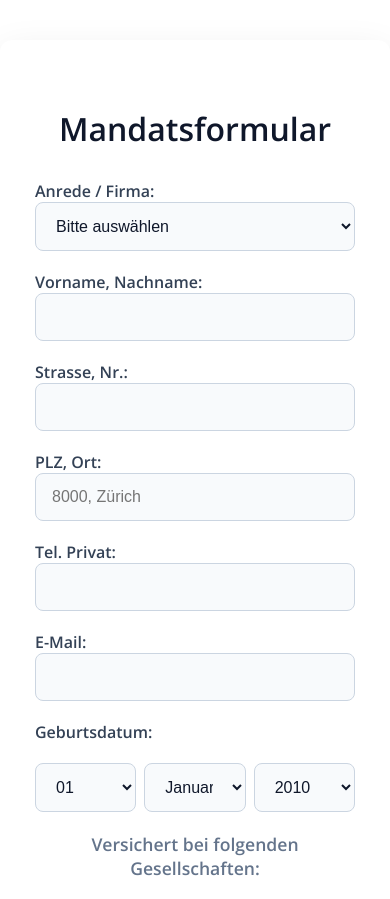
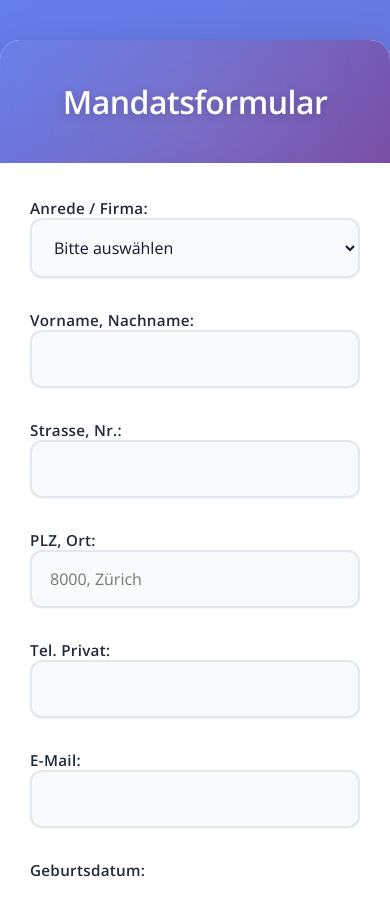
Before and after one commit to TradeSourceSwitzerland/mandat-project, a Flask app: page /mandat in a window 390 px wide. Shown: the top 899 px of the page. Run offline with Flask 3, Linux system fonts and the light colour scheme; some libraries are stand-ins or nearby versions.

Commit message:
Improve mandate form design with modern gradient styling
Co-authored-by: TradeSourceSwitzerland <220977441+TradeSourceSwitzerland@users.noreply.github.com>

```diff
--- a/templates/mandat.html
+++ b/templates/mandat.html
@@ -11,41 +11,302 @@
   overflow-x: hidden;
   margin: 0;
   padding: 0;
+  background: linear-gradient(135deg, #667eea 0%, #764ba2 100%);
 }
-    /* ... dein CSS aus dem finalen Code ... */
+    /* Modern, striking design with gradient accents */
     #mandat-wrapper * { box-sizing: border-box; }
-    #mandat-wrapper { font-family: 'Open Sans', sans-serif; color: #1e293b; background: white; max-width: 600px; margin: 40px auto; padding: 40px 35px 50px; border-radius: 12px; box-shadow: 0 15px 40px rgba(0,0,0,0.1);}
-    #mandat-wrapper h2 { text-align: center; font-weight: 600; font-size: 2rem; margin-bottom: 30px; color: #0f172a;}
-    #mandat-wrapper form { display: flex; flex-direction: column; gap: 20px;}
-    #mandat-wrapper label { font-weight: 600; color: #334155; font-size: 1rem;}
-    #mandat-wrapper input[type="text"], #mandat-wrapper input[type="email"], #mandat-wrapper select { width: 100%; padding: 14px 16px; font-size: 1rem; border-radius: 8px; border: 1.8px solid #cbd5e1; background: #f8fafc; color: #0f172a; transition: border-color 0.25s ease, background-color 0.25s ease;}
-    #mandat-wrapper input[type="text"]:focus, #mandat-wrapper input[type="email"]:focus, #mandat-wrapper select:focus { border-color: #3b82f6; background-color: #e0f2fe; outline: none;}
-    #mandat-wrapper fieldset.checkbox-group { border: none; margin: 0; padding: 0; display: flex; flex-wrap: wrap; gap: 12px 6%; justify-content: center;}
-    #mandat-wrapper fieldset.checkbox-group legend { width: 100%; font-weight: 600; font-size: 1.1rem; color: #64748b; margin-bottom: 18px; text-align: center;}
-    #mandat-wrapper fieldset.checkbox-group label { cursor: pointer; flex: 0 0 28%; text-align: center; border: 1.8px solid transparent; border-radius: 12px; padding: 10px 6px; transition: border-color 0.3s ease; display: flex; justify-content: center; align-items: center; height: 80px; box-sizing: border-box; position: relative;}
-    #mandat-wrapper fieldset.checkbox-group label:hover { border-color: #3b82f6;}
+    #mandat-wrapper {
+      font-family: 'Open Sans', sans-serif;
+      color: #1e293b;
+      background: #ffffff;
+      max-width: 680px;
+      margin: 40px auto;
+      padding: 0;
+      border-radius: 20px;
+      box-shadow: 0 25px 60px rgba(0,0,0,0.2), 0 0 1px rgba(0,0,0,0.1);
+      overflow: hidden;
+    }
+
+    /* Header section with gradient */
+    #mandat-header {
+      background: linear-gradient(135deg, #667eea 0%, #764ba2 100%);
+      padding: 50px 40px;
+      text-align: center;
+      position: relative;
+      overflow: hidden;
+    }
+
+    #mandat-header::before {
+      content: '';
+      position: absolute;
+      top: -50%;
+      right: -50%;
+      width: 200%;
+      height: 200%;
+      background: radial-gradient(circle, rgba(255,255,255,0.1) 0%, transparent 70%);
+      animation: pulse 4s ease-in-out infinite;
+    }
+
+    @keyframes pulse {
+      0%, 100% { transform: scale(1); opacity: 0.5; }
+      50% { transform: scale(1.1); opacity: 0.8; }
+    }
+
+    #mandat-wrapper h2 {
+      text-align: center;
+      font-weight: 800;
+      font-size: 2.5rem;
+      margin: 0;
+      color: #ffffff;
+      text-shadow: 0 2px 10px rgba(0,0,0,0.2);
+      position: relative;
+      z-index: 1;
+      letter-spacing: -0.5px;
+    }
+
+    #mandat-form-content {
+      padding: 45px 40px 55px;
+    }
+
+    #mandat-wrapper form { display: flex; flex-direction: column; gap: 24px;}
+
+    #mandat-wrapper label {
+      font-weight: 700;
+      color: #1e293b;
+      font-size: 0.95rem;
+      margin-bottom: 8px;
+      display: block;
+      letter-spacing: 0.3px;
+    }
+
+    #mandat-wrapper input[type="text"],
+    #mandat-wrapper input[type="email"],
+    #mandat-wrapper select {
+      width: 100%;
+      padding: 16px 18px;
+      font-size: 1rem;
+      border-radius: 12px;
+      border: 2px solid #e2e8f0;
+      background: #f8fafc;
+      color: #0f172a;
+      transition: all 0.3s cubic-bezier(0.4, 0, 0.2, 1);
+      font-family: 'Open Sans', sans-serif;
+      box-shadow: 0 1px 2px rgba(0,0,0,0.05);
+    }
+
+    #mandat-wrapper input[type="text"]:focus,
+    #mandat-wrapper input[type="email"]:focus,
+    #mandat-wrapper select:focus {
+      border-color: #667eea;
+      background-color: #ffffff;
+      outline: none;
+      box-shadow: 0 0 0 4px rgba(102, 126, 234, 0.1), 0 4px 12px rgba(102, 126, 234, 0.15);
+      transform: translateY(-1px);
+    }
+
+    #mandat-wrapper fieldset.checkbox-group {
+      border: none;
+      margin: 0;
+      padding: 30px 0;
+      display: flex;
+      flex-wrap: wrap;
+      gap: 16px;
+      justify-content: center;
+      background: linear-gradient(to bottom, #f8fafc 0%, #ffffff 100%);
+      border-radius: 16px;
+      box-shadow: inset 0 2px 8px rgba(0,0,0,0.03);
+    }
+
+    #mandat-wrapper fieldset.checkbox-group legend {
+      width: 100%;
+      font-weight: 800;
+      font-size: 1.3rem;
+      background: linear-gradient(135deg, #667eea 0%, #764ba2 100%);
+      -webkit-background-clip: text;
+      -webkit-text-fill-color: transparent;
+      background-clip: text;
+      margin-bottom: 25px;
+      text-align: center;
+      letter-spacing: -0.3px;
+    }
+
+    #mandat-wrapper fieldset.checkbox-group label {
+      cursor: pointer;
+      flex: 0 0 calc(33.333% - 12px);
+      text-align: center;
+      border: 3px solid #e2e8f0;
+      border-radius: 16px;
+      padding: 14px 8px;
+      transition: all 0.3s cubic-bezier(0.4, 0, 0.2, 1);
+      display: flex;
+      justify-content: center;
+      align-items: center;
+      min-height: 90px;
+      box-sizing: border-box;
+      position: relative;
+      background: #ffffff;
+      box-shadow: 0 2px 8px rgba(0,0,0,0.06);
+    }
+
+    #mandat-wrapper fieldset.checkbox-group label:hover {
+      border-color: #667eea;
+      box-shadow: 0 8px 20px rgba(102, 126, 234, 0.2);
+      transform: translateY(-3px);
+    }
+
     #mandat-wrapper fieldset.checkbox-group input[type="checkbox"] { display: none;}
     #mandat-wrapper fieldset.checkbox-group input[type="checkbox"]:checked + img { border: none !important;}
-    #mandat-wrapper fieldset.checkbox-group img { max-width: 180px; max-height: 80px; filter: brightness(0.8); transition: filter 0.3s ease; border-radius: 8px; user-select: none; width: 100%; height: 100%; object-fit: contain; display: block;}
-    #mandat-wrapper fieldset.checkbox-group img:hover { filter: brightness(1);}
-    #mandat-wrapper fieldset.checkbox-group label .checkmark { position: absolute; top: 6px; right: 6px; width: 22px; height: 22px; background-color: transparent; border-radius: 50%; pointer-events: none; opacity: 0; transition: opacity 0.3s ease, background-color 0.3s ease, box-shadow 0.3s ease; display: flex; align-items: center; justify-content: center;}
-    #mandat-wrapper fieldset.checkbox-group input[type="checkbox"]:checked + img + .checkmark { opacity: 1; background-color: #22c55e; box-shadow: 0 0 6px #22c55e88;}
-    #mandat-wrapper fieldset.checkbox-group label .checkmark svg { fill: white; width: 14px; height: 14px;}
-    #mandat-wrapper canvas#signature-pad { border: 2px solid #94a3b8; border-radius: 8px; width: 100%; max-width: 100%; height: 160px; background: #e0f2fe; box-shadow: inset 0 0 8px #cbd5e1; touch-action: none; display: block; margin-top: 8px; }
-    #mandat-wrapper .btn-clear-sign { background: #64748b; color: #f1f5f9; padding: 8px 18px; border: none; border-radius: 6px; font-weight: 600; cursor: pointer; width: fit-content; margin: 10px 0 24px 0; transition: background-color 0.3s ease;}
-    #mandat-wrapper .btn-clear-sign:hover { background: #475569;}
-    #mandat-wrapper button[type="submit"] { background: #3b82f6; color: #fff; padding: 16px 30px; border: none; border-radius: 10px; font-weight: 700; font-size: 1.2rem; cursor: pointer; transition: background-color 0.3s ease;}
-    #mandat-wrapper button[type="submit"]:hover { background: #2563eb;}
-    @media (max-width: 600px) { #mandat-wrapper fieldset.checkbox-group label { flex: 0 0 45%;}}
-    @media (max-width: 400px) { #mandat-wrapper fieldset.checkbox-group label { flex: 0 0 90%;}}
-    #geburtsdatum-selects { display: flex; gap: 8px;}
+
+    #mandat-wrapper fieldset.checkbox-group img {
+      max-width: 180px;
+      max-height: 85px;
+      filter: grayscale(0.3) brightness(0.85);
+      transition: all 0.3s ease;
+      border-radius: 8px;
+      user-select: none;
+      width: 100%;
+      height: 100%;
+      object-fit: contain;
+      display: block;
+    }
+
+    #mandat-wrapper fieldset.checkbox-group img:hover {
+      filter: grayscale(0) brightness(1);
+    }
+
+    #mandat-wrapper fieldset.checkbox-group label .checkmark {
+      position: absolute;
+      top: 10px;
+      right: 10px;
+      width: 28px;
+      height: 28px;
+      background: linear-gradient(135deg, #10b981 0%, #059669 100%);
+      border-radius: 50%;
+      pointer-events: none;
+      opacity: 0;
+      transition: all 0.3s cubic-bezier(0.4, 0, 0.2, 1);
+      display: flex;
+      align-items: center;
+      justify-content: center;
+      box-shadow: 0 4px 12px rgba(16, 185, 129, 0.4);
+    }
+
+    #mandat-wrapper fieldset.checkbox-group input[type="checkbox"]:checked + img + .checkmark {
+      opacity: 1;
+      transform: scale(1.1);
+    }
+
+    #mandat-wrapper fieldset.checkbox-group label .checkmark svg {
+      fill: white;
+      width: 16px;
+      height: 16px;
+    }
+
+    #mandat-wrapper canvas#signature-pad {
+      border: 3px solid #e2e8f0;
+      border-radius: 12px;
+      width: 100%;
+      max-width: 100%;
+      height: 180px;
+      background: #f8fafc;
+      box-shadow: inset 0 2px 10px rgba(0,0,0,0.06);
+      touch-action: none;
+      display: block;
+      margin-top: 10px;
+      transition: all 0.3s ease;
+    }
+
+    #mandat-wrapper canvas#signature-pad:hover {
+      border-color: #cbd5e1;
+      box-shadow: inset 0 2px 10px rgba(0,0,0,0.08);
+    }
+
+    #mandat-wrapper .btn-clear-sign {
+      background: linear-gradient(135deg, #64748b 0%, #475569 100%);
+      color: #ffffff;
+      padding: 10px 22px;
+      border: none;
+      border-radius: 10px;
+      font-weight: 600;
+      cursor: pointer;
+      width: fit-content;
+      margin: 12px 0 28px 0;
+      transition: all 0.3s ease;
+      box-shadow: 0 4px 12px rgba(100, 116, 139, 0.3);
+      font-size: 0.95rem;
+    }
+
+    #mandat-wrapper .btn-clear-sign:hover {
+      background: linear-gradient(135deg, #475569 0%, #334155 100%);
+      transform: translateY(-2px);
+      box-shadow: 0 6px 16px rgba(100, 116, 139, 0.4);
+    }
+
+    #mandat-wrapper button[type="submit"] {
+      background: linear-gradient(135deg, #667eea 0%, #764ba2 100%);
+      color: #fff;
+      padding: 20px 40px;
+      border: none;
+      border-radius: 14px;
+      font-weight: 800;
+      font-size: 1.25rem;
+      cursor: pointer;
+      transition: all 0.3s cubic-bezier(0.4, 0, 0.2, 1);
+      box-shadow: 0 10px 30px rgba(102, 126, 234, 0.4);
+      letter-spacing: 0.3px;
+      text-transform: uppercase;
+      position: relative;
+      overflow: hidden;
+    }
+
+    #mandat-wrapper button[type="submit"]::before {
+      content: '';
+      position: absolute;
+      top: 0;
+      left: -100%;
+      width: 100%;
+      height: 100%;
+      background: linear-gradient(90deg, transparent, rgba(255,255,255,0.3), transparent);
+      transition: left 0.5s ease;
+    }
+
+    #mandat-wrapper button[type="submit"]:hover::before {
+      left: 100%;
+    }
+
+    #mandat-wrapper button[type="submit"]:hover {
+      background: linear-gradient(135deg, #5568d3 0%, #6b4190 100%);
+      transform: translateY(-3px);
+      box-shadow: 0 15px 40px rgba(102, 126, 234, 0.5);
+    }
+
+    #mandat-wrapper button[type="submit"]:active {
+      transform: translateY(-1px);
+      box-shadow: 0 8px 25px rgba(102, 126, 234, 0.4);
+    }
+
+    @media (max-width: 600px) {
+      #mandat-wrapper fieldset.checkbox-group label { flex: 0 0 calc(50% - 8px);}
+      #mandat-header { padding: 40px 30px; }
+      #mandat-wrapper h2 { font-size: 2rem; }
+      #mandat-form-content { padding: 35px 30px 45px; }
+    }
+
+    @media (max-width: 400px) {
+      #mandat-wrapper fieldset.checkbox-group label { flex: 0 0 100%;}
+    }
+
+    #geburtsdatum-selects { display: flex; gap: 10px;}
     #geburtsdatum-selects select { flex: 1;}
   </style>
 </head>
 <body>
   <div id="mandat-wrapper">
-    <h2>Mandatsformular</h2>
-    <form id="mandatForm" autocomplete="off">
+    <div id="mandat-header">
+      <h2>Mandatsformular</h2>
+    </div>
+    <div id="mandat-form-content">
+      <form id="mandatForm" autocomplete="off">
       <!-- ... dein Formular wie gehabt, inkl. Checkboxen ... -->
       <!-- ... -->
       <label>Anrede / Firma:
@@ -131,6 +392,7 @@
       <button type="button" class="btn-clear-sign" onclick="clearSignature()">Unterschrift löschen</button>
       <button type="submit">PDF generieren &amp; versenden</button>
     </form>
+    </div>
   </div>
 
 <script>
@@ -243,9 +505,13 @@ document.addEventListener('DOMContentLoaded', function() {
     chk.addEventListener('change', () => {
       const label = chk.parentElement;
       if (chk.checked) {
-        label.style.border = '3px solid #3b82f6';
+        label.style.border = '3px solid #667eea';
+        label.style.boxShadow = '0 8px 20px rgba(102, 126, 234, 0.3)';
+        label.style.transform = 'translateY(-2px)';
       } else {
-        label.style.border = '1.8px solid transparent';
+        label.style.border = '3px solid #e2e8f0';
+        label.style.boxShadow = '0 2px 8px rgba(0,0,0,0.06)';
+        label.style.transform = 'translateY(0)';
       }
     });
   });
```
